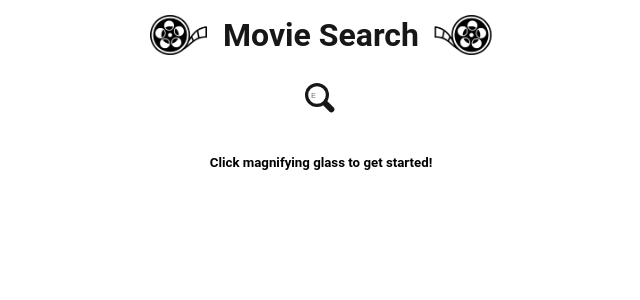
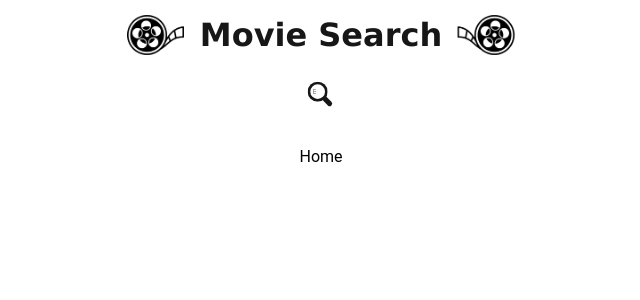
Before and after one commit to Zomievey/Movie_Search_Web_App, an Angular app: page / in a window 1280 px wide. Shown: the top 300 px of the page, without its empty margins (319-959 px from the left). Built offline with nearby package versions, Linux system fonts and the light colour scheme.

Commit message:
added home button

```diff
--- a/src/app/movie-search/movie-main.component.html
+++ b/src/app/movie-search/movie-main.component.html
@@ -1,4 +1,5 @@
 <div class="row main-container">
+
     <div class="title-image"> <img src="/assets/Images/film-movie-reel-icon.png" alt=""></div>
     <div class="main-title">
         <div id="title">
--- a/src/app/search/search.component.html
+++ b/src/app/search/search.component.html
@@ -10,7 +10,11 @@
       </form>
 
     </div>
-    <div class="info"><h5 *ngIf="getStarted">Click magnifying glass to get started!</h5></div>
+    <!-- <div class="info" style="font-family: Verdana, Geneva, Tahoma, sans-serif; color: black"><h5 *ngIf="getStarted">Click magnifying glass to get started!</h5></div> -->
+    <nav class="info">
+      <a id="home-button" style="text-decoration: none; color: black" href="/">Home</a>
+      <!-- other navigation links -->
+  </nav>
   </div>
 </div>
 
--- a/src/app/search/search.component.scss
+++ b/src/app/search/search.component.scss
@@ -12,7 +12,7 @@
 body,
 button,
 input {
-	font: 1em Hind, sans-serif;
+	font-family: "Roboto", sans-serif;
 	line-height: 1.5em;
 }
 
@@ -300,4 +300,6 @@ body {
 	flex-direction: row;
 	justify-content: center;
 	margin-bottom: 1em;
+	color: black !important;
+	font-family: "Roboto", sans-serif;
 }
--- a/src/styles.scss
+++ b/src/styles.scss
@@ -1,5 +1,5 @@
 /* You can add global styles to this file, and also import other style files */
 body {
-  font-family: 'Roboto', sans-serif;
+  font-family: 'verdana';
   margin: 0px!important;
 }
```
